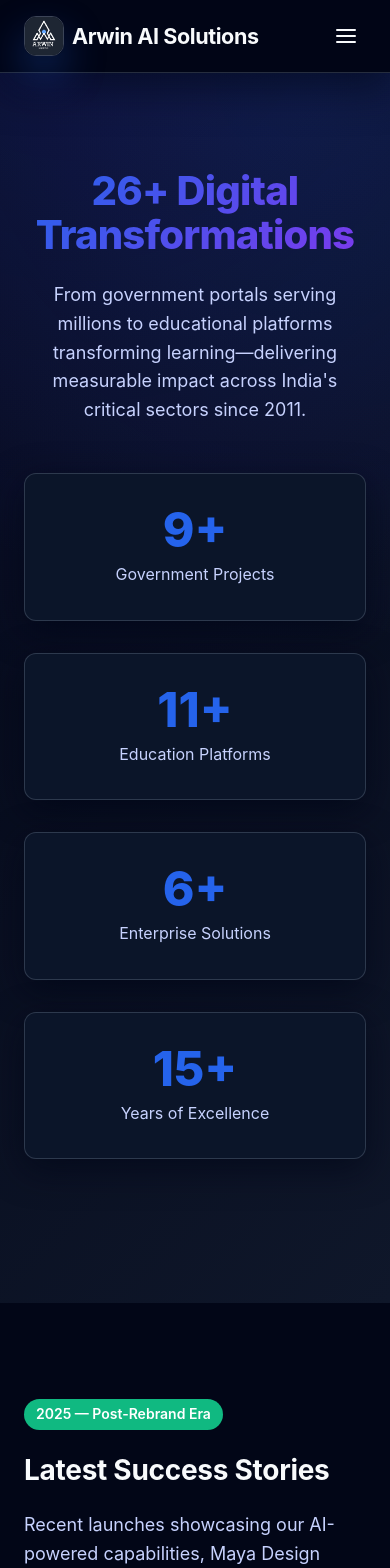
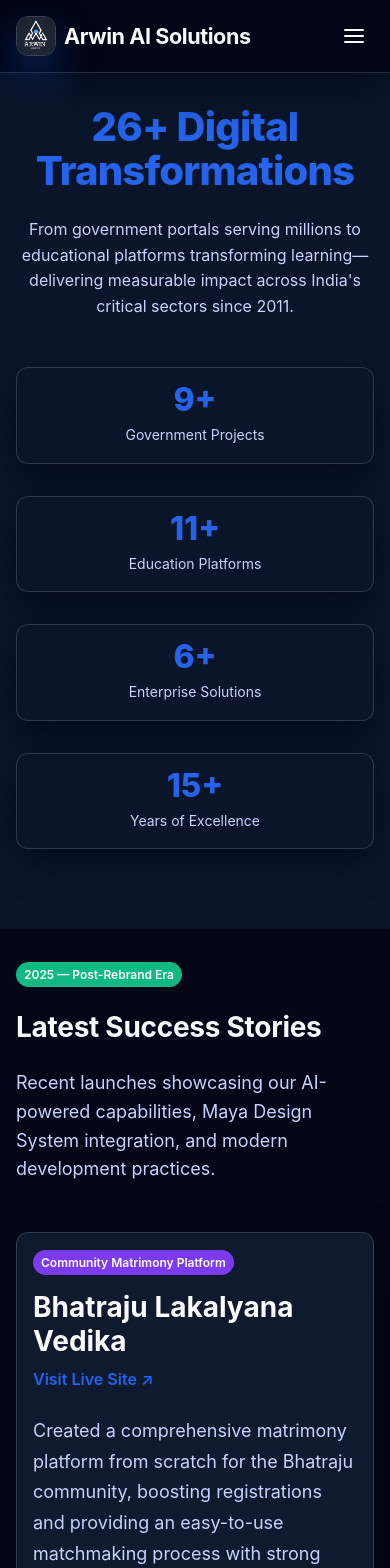
Before and after one commit to arwinaiofficial-star/Arwin-Solutions, a Next.js app: page /work in a window 390 px wide. Shown: the top 1568 px of the page. Built offline with nearby package versions, Linux system fonts and the light colour scheme.

Commit message:
Remove gradient colors and add responsive clamp values
Co-authored-by: arwinaiofficial-star <258405330+arwinaiofficial-star@users.noreply.github.com>

```diff
--- a/src/app/contact/page.tsx
+++ b/src/app/contact/page.tsx
@@ -35,7 +35,7 @@ export default function ContactPage() {
                   width: "60px",
                   height: "60px",
                   borderRadius: "50%",
-                  background: "linear-gradient(135deg, var(--color-primary) 0%, var(--color-accent) 100%)",
+                  background: "var(--color-primary)",
                   display: "flex",
                   alignItems: "center",
                   justifyContent: "center",
@@ -71,7 +71,7 @@ export default function ContactPage() {
                   width: "60px",
                   height: "60px",
                   borderRadius: "50%",
-                  background: "linear-gradient(135deg, var(--color-primary) 0%, var(--color-accent) 100%)",
+                  background: "var(--color-primary)",
                   display: "flex",
                   alignItems: "center",
                   justifyContent: "center",
@@ -108,7 +108,7 @@ export default function ContactPage() {
                   width: "60px",
                   height: "60px",
                   borderRadius: "50%",
-                  background: "linear-gradient(135deg, var(--color-primary) 0%, var(--color-accent) 100%)",
+                  background: "var(--color-primary)",
                   display: "flex",
                   alignItems: "center",
                   justifyContent: "center",
--- a/src/app/enquiry/page.tsx
+++ b/src/app/enquiry/page.tsx
@@ -304,7 +304,7 @@ export default function EnquiryPage() {
           <div
             className="card text-center"
             style={{
-              background: "linear-gradient(135deg, var(--color-primary) 0%, var(--color-accent) 100%)",
+              background: "var(--color-primary)",
               border: "none",
               padding: "var(--space-2xl)",
             }}
@@ -315,14 +315,14 @@ export default function EnquiryPage() {
             <p
               style={{
                 color: "rgba(255, 255, 255, 0.9)",
-                fontSize: "1.125rem",
+                fontSize: "clamp(1rem, 2vw, 1.125rem)",
                 maxWidth: "700px",
                 margin: "0 auto var(--space-xl)",
               }}
             >
               Feel free to reach out directly via phone or email. We're here to help!
             </p>
-            <div className="flex gap-md justify-center">
+            <div className="flex gap-md justify-center" style={{ flexWrap: "wrap" }}>
               <Link
                 href="/contact"
                 className="btn btn-lg"
--- a/src/app/globals.css
+++ b/src/app/globals.css
@@ -144,19 +144,19 @@ a:hover {
 .container {
   max-width: var(--container-max);
   margin: 0 auto;
-  padding: 0 var(--container-padding);
+  padding: 0 clamp(1rem, 3vw, var(--container-padding));
 }
 
 .section {
-  padding: var(--space-3xl) 0;
+  padding: clamp(2rem, 6vw, var(--space-3xl)) 0;
 }
 
 .section-sm {
-  padding: var(--space-xl) 0;
+  padding: clamp(1.5rem, 4vw, var(--space-xl)) 0;
 }
 
 .section-lg {
-  padding: var(--space-3xl) 0;
+  padding: clamp(2rem, 6vw, var(--space-3xl)) 0;
 }
 
 @media (min-width: 768px) {
@@ -273,10 +273,10 @@ a:hover {
   align-items: center;
   justify-content: center;
   gap: var(--space-xs);
-  padding: 0.75rem 1.5rem;
+  padding: clamp(0.625rem, 1.5vw, 0.75rem) clamp(1rem, 2.5vw, 1.5rem);
   border-radius: var(--radius-md);
   font-weight: 600;
-  font-size: 1rem;
+  font-size: clamp(0.875rem, 2vw, 1rem);
   cursor: pointer;
   border: none;
   transition: all var(--transition-base);
@@ -320,8 +320,8 @@ a:hover {
 }
 
 .btn-lg {
-  padding: 1rem 2rem;
-  font-size: 1.125rem;
+  padding: clamp(0.75rem, 2vw, 1rem) clamp(1.25rem, 3vw, 2rem);
+  font-size: clamp(0.95rem, 2vw, 1.125rem);
 }
 
 /* Cards */
@@ -329,18 +329,18 @@ a:hover {
   background: var(--color-surface);
   border: 1px solid var(--color-border);
   border-radius: var(--radius-lg);
-  padding: var(--space-lg);
+  padding: clamp(1rem, 3vw, var(--space-lg));
   transition: all var(--transition-base);
   box-shadow: 0 20px 45px rgba(2, 6, 23, 0.7);
 }
 
 .card:hover {
-  box-shadow: var(--glow-primary);
+  box-shadow: var(--shadow-lg);
   transform: translateY(-2px);
 }
 
 .card-title {
-  font-size: 1.25rem;
+  font-size: clamp(1.1rem, 2.5vw, 1.25rem);
   font-weight: 700;
   margin-bottom: var(--space-sm);
 }
@@ -353,9 +353,9 @@ a:hover {
 /* Badges */
 .badge {
   display: inline-block;
-  padding: 0.25rem 0.75rem;
+  padding: clamp(0.2rem, 0.5vw, 0.25rem) clamp(0.5rem, 1.5vw, 0.75rem);
   border-radius: 9999px;
-  font-size: 0.875rem;
+  font-size: clamp(0.75rem, 1.5vw, 0.875rem);
   font-weight: 600;
   background: var(--color-primary-light);
   color: white;
@@ -403,11 +403,8 @@ a:hover {
 
 /* Hero Section */
 .hero {
-  padding: var(--space-3xl) 0;
-  background:
-    radial-gradient(circle at 20% -10%, rgba(79, 70, 229, 0.15), transparent 55%),
-    radial-gradient(circle at 80% 0%, rgba(37, 99, 235, 0.15), transparent 45%),
-    linear-gradient(135deg, #020617 0%, #0f172a 100%);
+  padding: clamp(2rem, 6vw, var(--space-3xl)) 0;
+  background: var(--color-background-alt);
 }
 
 .hero-title {
@@ -416,14 +413,10 @@ a:hover {
   line-height: 1.1;
   margin-bottom: var(--space-md);
   color: var(--color-primary);
-  background: linear-gradient(135deg, var(--color-primary) 0%, var(--color-accent) 100%);
-  -webkit-background-clip: text;
-  -webkit-text-fill-color: transparent;
-  background-clip: text;
 }
 
 .hero-subtitle {
-  font-size: clamp(1.125rem, 2vw, 1.5rem);
+  font-size: clamp(1rem, 2vw, 1.5rem);
   color: var(--color-text-muted);
   line-height: 1.6;
   max-width: 800px;
@@ -439,7 +432,7 @@ a:hover {
 
 .stat-card {
   text-align: center;
-  padding: var(--space-lg);
+  padding: clamp(1rem, 3vw, var(--space-lg));
   background: var(--color-background-alt);
   border-radius: var(--radius-lg);
   border: 1px solid var(--color-border);
@@ -447,26 +440,26 @@ a:hover {
 }
 
 .stat-value {
-  font-size: 3rem;
+  font-size: clamp(2rem, 5vw, 3rem);
   font-weight: 800;
   color: var(--color-primary);
   line-height: 1;
 }
 
 .stat-label {
-  font-size: 1rem;
+  font-size: clamp(0.875rem, 2vw, 1rem);
   color: var(--color-text-muted);
   margin-top: var(--space-xs);
 }
 
 .stat-detail {
-  font-size: 0.875rem;
+  font-size: clamp(0.75rem, 1.5vw, 0.875rem);
   color: var(--color-text-light);
 }
 
 /* Footer */
 .footer {
-  background: linear-gradient(180deg, #050c1d 0%, #020617 100%);
+  background: var(--color-background-alt);
   color: var(--color-text);
   padding: var(--space-2xl) 0 var(--space-lg);
   margin-top: var(--space-3xl);
@@ -732,16 +725,17 @@ a:hover {
   font-weight: 600;
   margin-bottom: var(--space-xs);
   color: var(--color-text);
+  font-size: clamp(0.875rem, 2vw, 1rem);
 }
 
 .form-input,
 .form-textarea {
   width: 100%;
-  padding: 0.75rem 1rem;
+  padding: clamp(0.5rem, 1.5vw, 0.75rem) clamp(0.75rem, 2vw, 1rem);
   border: 1px solid var(--color-border);
   border-radius: var(--radius-md);
   font-family: var(--font-sans);
-  font-size: 1rem;
+  font-size: clamp(0.875rem, 2vw, 1rem);
   transition: all var(--transition-fast);
   background: var(--color-surface);
   color: var(--color-text);
--- a/src/app/page.tsx
+++ b/src/app/page.tsx
@@ -116,7 +116,7 @@ export default function HomePage() {
           <div
             className="card text-center"
             style={{
-              background: "linear-gradient(135deg, var(--color-primary) 0%, var(--color-accent) 100%)",
+              background: "var(--color-primary)",
               border: "none",
               padding: "var(--space-2xl)",
             }}
@@ -127,7 +127,7 @@ export default function HomePage() {
             <p
               style={{
                 color: "rgba(255, 255, 255, 0.9)",
-                fontSize: "1.125rem",
+                fontSize: "clamp(1rem, 2vw, 1.125rem)",
                 maxWidth: "700px",
                 margin: "0 auto var(--space-xl)",
               }}
@@ -136,7 +136,7 @@ export default function HomePage() {
               From government portals to educational platforms and enterprise solutions, we've
               delivered excellence for 14+ years.
             </p>
-            <div className="flex gap-md justify-center">
+            <div className="flex gap-md justify-center" style={{ flexWrap: "wrap" }}>
               <Link
                 href="/contact"
                 className="btn btn-lg"
```
Also changed, not shown: src/app/about/page.tsx (+4 -4 lines), src/app/jobready/page.tsx (+4 -4 lines), src/app/work/page.tsx (+6 -6 lines).
